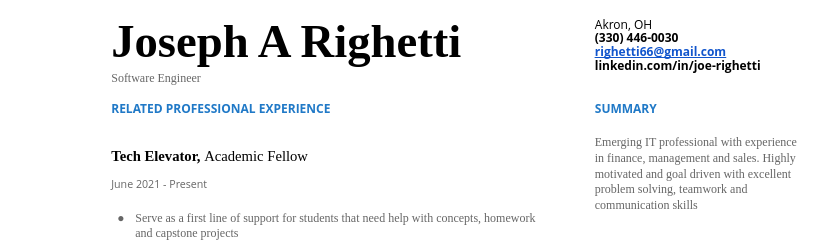
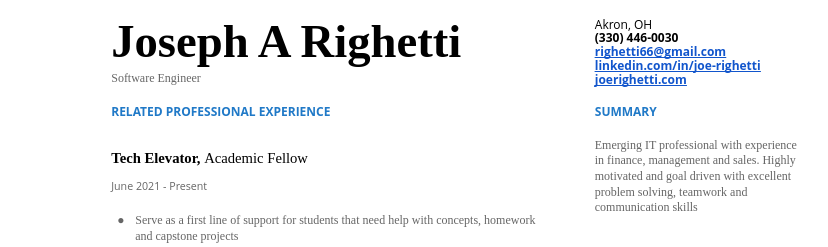
Before and after one commit to righetti66/righetti66.github.io, a plain HTML site: page index.html in a window 1280 px wide. Shown: the top 247 px of the page, 255-1083 px from the left. Drawn offline with Linux system fonts and the light colour scheme; a web font is replaced by a local one.

Commit message:
added website

```diff
--- a/index.html
+++ b/index.html
@@ -1194,7 +1194,10 @@
                     <p class="c24"><span class="c3 c15 c20">(330) 446-0030</span></p>
                     <p class="c24"><span class="c3 c31"><a class="c38"
                                 href="mailto:righetti66@gmail.com">righetti66@gmail.com</a></span></p>
-                    <p class="c24"><span class="c20 c3 c15">linkedin.com/in/joe-righetti</span></p>
+                    <p class="c24"><span class="c3 c31"><a class="c38"
+                                href="https://linkedin.com/in/joe-righetti">linkedin.com/in/joe-righetti</a></span></p>
+                    <p class="c24"><span class="c3 c31"><a class="c38"
+                                href="http://joerighetti.com">joerighetti.com</a></span></p>
                 </td>
             </tr>
             <tr class="c34">
```
